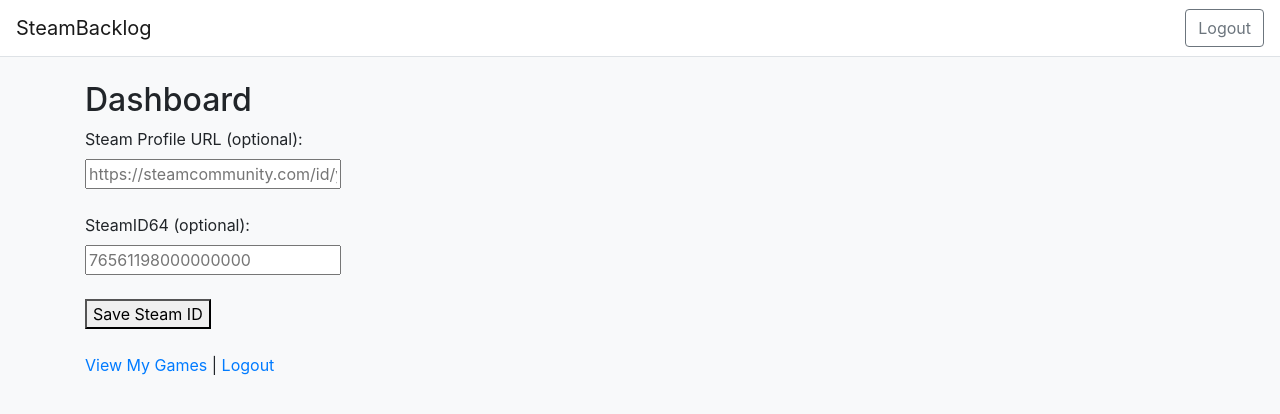
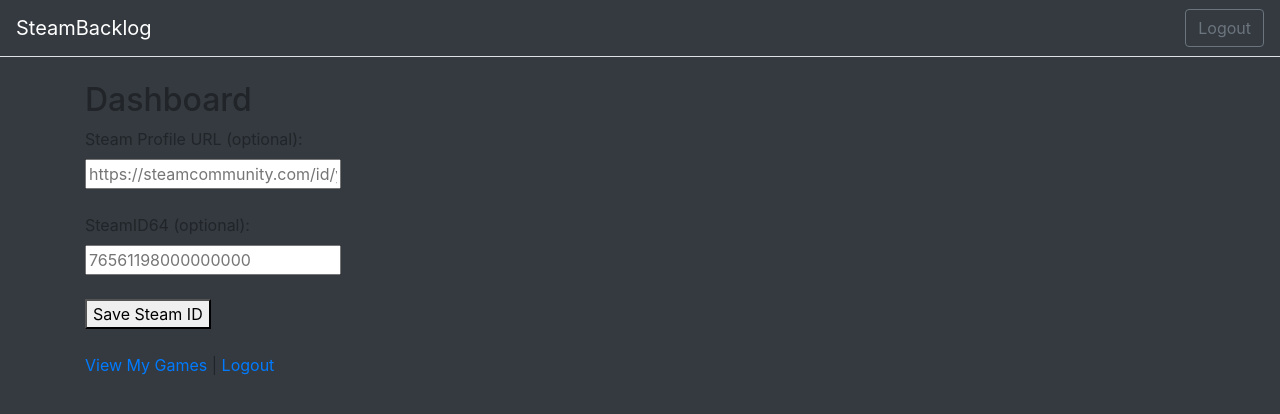
Before and after one commit to difonz/steamBacklog, a Flask app: page /dashboard/ in a window 1280 px wide. Shown: the top 414 px of the page. Run offline with Flask 3, Linux system fonts and the light colour scheme; the visitor is signed in with stand-in values (Sample User, id 1); some libraries are stand-ins or nearby versions.

Commit message:
dark theme

```diff
--- a/templates/base.html
+++ b/templates/base.html
@@ -13,8 +13,8 @@
 
     <title>{% block title %}SteamBacklog{% endblock %}</title>
   </head>
-  <body class="bg-light">
-    <nav class="navbar navbar-expand-lg navbar-light bg-white border-bottom">
+  <body class="bg-dark">
+    <nav class="navbar navbar-expand-lg navbar-dark bg-dark border-bottom">
       <a class="navbar-brand" href="{{ url_for('dashboard') }}">SteamBacklog</a>
       <div class="ml-auto">
         {% if session.get('user_id') %}
```
